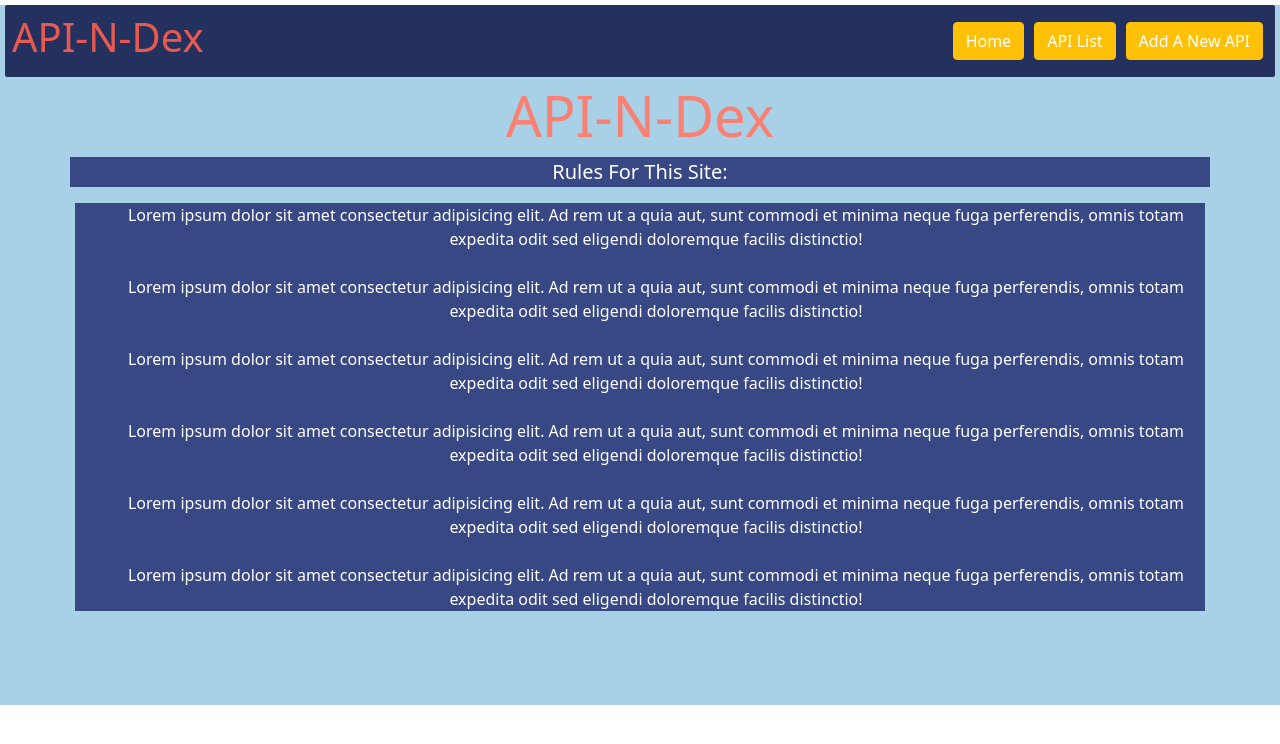
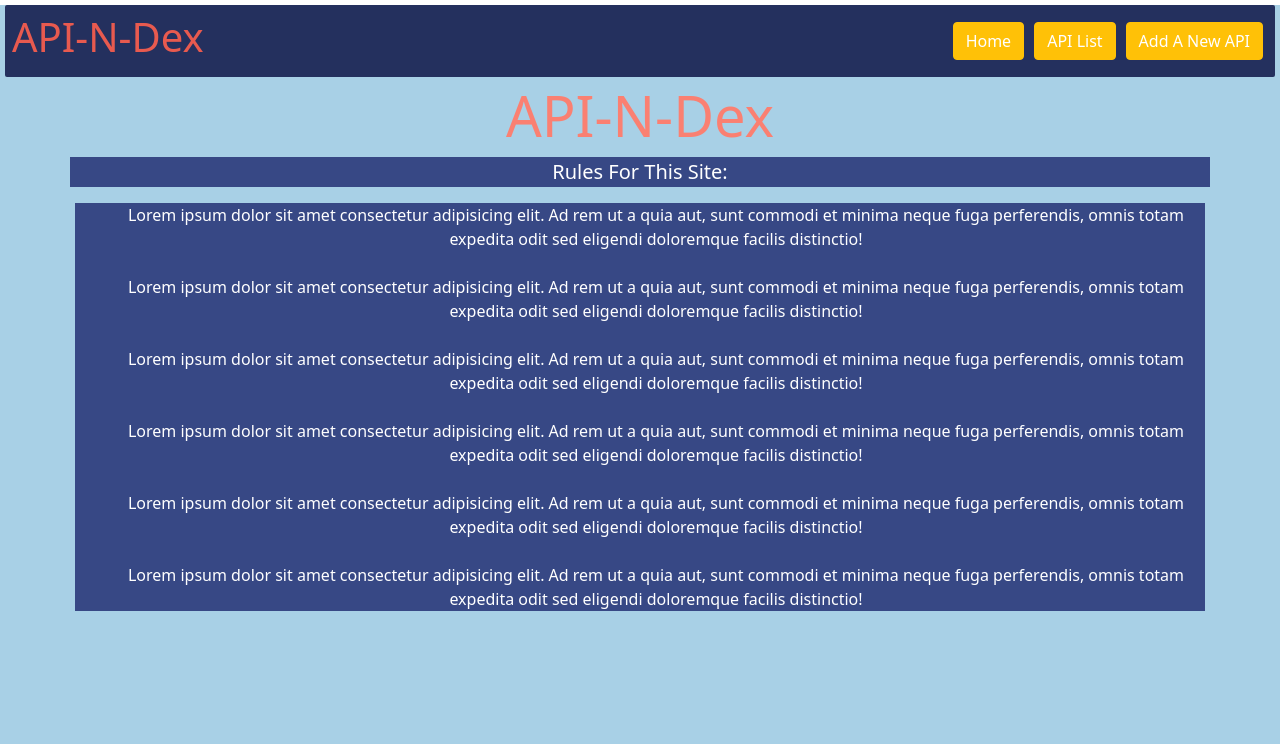
Before and after one commit to yexeniaf/API-N-Dex, a React (Create React App) app in the folder client/: page / in a window 1280 px wide. Shown: the top 744 px of the page. Built offline with nearby package versions, Linux system fonts and the light colour scheme; no server answers.

Commit message:
adjustment in app height

```diff
--- a/client/src/App.css
+++ b/client/src/App.css
@@ -1,7 +1,7 @@
 .App {
   text-align: center;
   Background-color: #A8D0E6;
-  height: 700px;
+  height: 800px;
 }
 
 nav{
```
